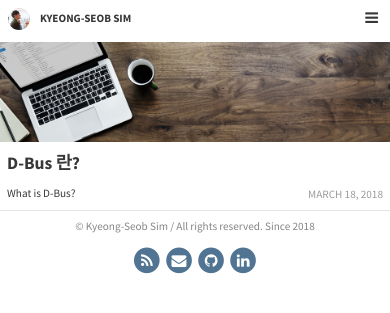
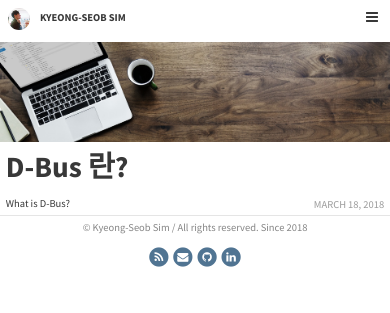
Before and after one commit to kssim/blog, a Jekyll site: the page built from index.html, in a window 390 px wide. Shown: the top 313 px of the page. Built offline with Jekyll 4.4.1, drawn with Linux system fonts in a browser that asks for light colours; the list of posts is cut into pages by our own code.

Commit message:
Refined font size & padding

```diff
--- a/_sass/base/_global.scss
+++ b/_sass/base/_global.scss
@@ -59,10 +59,14 @@ h3 {
 }
 
 h4,
-p,
-li {
+p {
   @extend %font-size-content;
 }
+
+li {
+  @extend %font-size-list;
+}
+
 
 table {
   table-layout: fixed;
--- a/_sass/base/_utility.scss
+++ b/_sass/base/_utility.scss
@@ -1,42 +1,52 @@
 /* Mix-ins */
 // font-size
 %font-size-title {
-  font-size: $font-size * 6.5;
+  font-size: $font-size * 6.8;
   @media (max-width: $medium-size) {
-    font-size: $font-size * 4.5;
+    font-size: $font-size * 5.5;
   }
   @media (max-width: $small-size) {
-    font-size: $font-size * 2.5;
+    font-size: $font-size * 4.2;
   }
 }
 
 %font-size-subtitle {
   font-size: $font-size * 5.5;
   @media (max-width: $medium-size) {
-    font-size: $font-size * 4;
+    font-size: $font-size * 4.2;
   }
   @media (max-width: $small-size) {
-    font-size: $font-size * 2;
+    font-size: $font-size * 3;
   }
 }
 
 %font-size-subject {
   font-size: $font-size * 4.5;
   @media (max-width: $medium-size) {
-    font-size: $font-size * 3.5;
+    font-size: $font-size * 3.2;
   }
   @media (max-width: $small-size) {
-    font-size: $font-size * 1.8;
+    font-size: $font-size * 2.2;
   }
 }
 
 %font-size-content {
   font-size: $font-size * 3.5;
   @media (max-width: $medium-size) {
-    font-size: $font-size * 3;
+    font-size: $font-size * 2.5;
   }
   @media (max-width: $small-size) {
-    font-size: $font-size * 1.6;
+    font-size: $font-size * 1.5;
+  }
+}
+
+%font-size-list {
+  font-size: $font-size * 3.3;
+  @media (max-width: $medium-size) {
+    font-size: $font-size * 2.2;
+  }
+  @media (max-width: $small-size) {
+    font-size: $font-size * 1.2;
   }
 }
 
@@ -75,6 +85,16 @@
   }
 }
 
+// Padding
+%padding-regular {
+  padding: $padding-new-small * 2 $padding-new-large * 2.5;
+  @media (max-width: $medium-size) {
+    padding: $padding-new-small * 1.5 $padding-new-medium * 2;
+  }
+  @media (max-width: $small-size) {
+    padding: $padding-new-small * 0.8 $padding-new-small * 1.5;
+  }
+}
 
 
 
@@ -82,16 +102,6 @@
   padding: $padding-x-small $padding-x-small * 2;
   @media (max-width: 1000px) {
     padding: $padding-x-small $padding-x-small;
-  }
-}
-
-%padding-regular {
-  padding: $padding-small $padding-large;
-  @media (max-width: 1000px) {
-    padding: $padding-small * 1.5 $padding-large / 1.6;
-  }
-  @media (max-width: 576px) {
-    padding: $padding-small;
   }
 }
 
--- a/_sass/base/_variables.scss
+++ b/_sass/base/_variables.scss
@@ -15,6 +15,10 @@ $font-family-main: 'Source Sans Pro', Helvetica, Arial, sans-serif;
 $font-family-headings: 'Source Sans Pro', Helvetica, Arial, sans-serif;
 
 // Padding
+$padding-new-small: 1%;
+$padding-new-medium: 5%;
+$padding-new-large: 10%;
+
 $padding-large: 7%;
 $padding-small: 1.8%;
 $padding-x-small: 0.7%;
```
